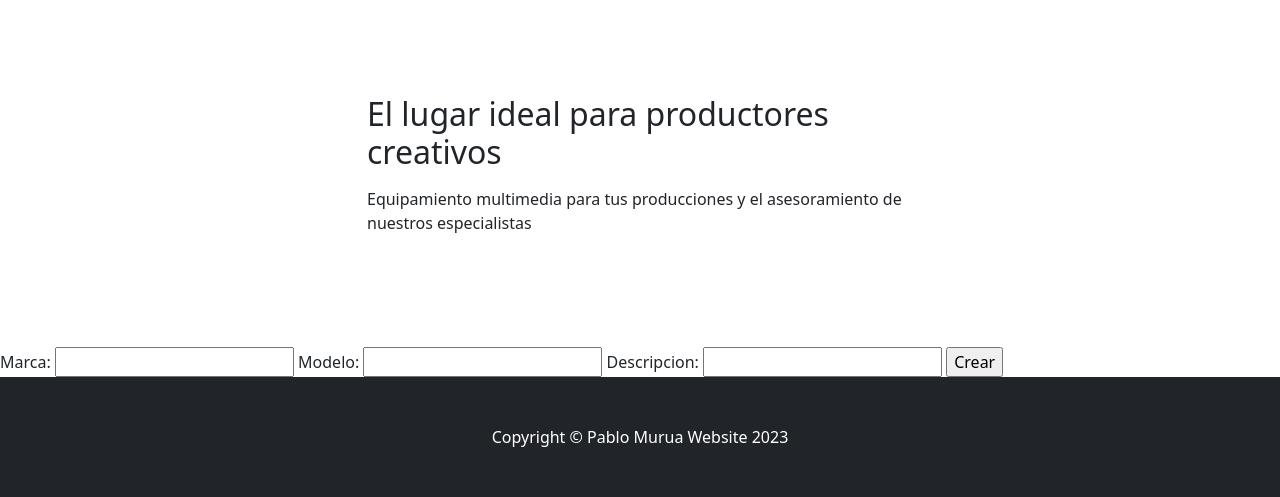
After one commit to muruapablo/3--Pre-Entrega-Murua-Pablo, a Django app: page /tripodes/crear/ in a window 1280 px wide. The commit adds this page. Shown: the part 663-1160 px from the top of the page. Run offline with Django 4.2, Linux system fonts and the light colour scheme; some libraries are stand-ins or nearby versions.

```diff
--- a/inicio/forms.py
+++ b/inicio/forms.py
@@ -14,7 +14,12 @@ class CrearTripodeFormulario(forms.Form):
     modelo = forms.CharField (max_length=30)
     descripcion = forms.CharField(max_length=250)
 
+class BusquedaTripodeFormulario(forms.Form):
+    marca = forms.CharField(max_length=30, required=False)
 class CrearMicrofonoFormulario(forms.Form):
     marca = forms.CharField(max_length=30)
     modelo = forms.CharField (max_length=30)
     descripcion = forms.CharField(max_length=250)
+
+class BusquedaMicrofonoFormulario(forms.Form):
+    marca = forms.CharField(max_length=30, required=False)
--- /dev/null
+++ b/inicio/templates/inicio/crear_tripodes.html
@@ -0,0 +1,40 @@
+{% extends "base.html" %}
+
+{% block title_head %}
+<title> Crear Tripodes </title>
+{% endblock title_head %}
+
+{% block h1_header %}
+Crear Tripode
+{% endblock h1_header %}
+
+{% block main %}
+
+{% comment %} <form action="" method="POST">
+    {% csrf_token %} {% endcomment %}
+
+    {% comment %} <p>
+        Marca:
+        <input type="text" name="marca">
+    </p>
+   <p>
+        Modelo:
+        <input type="text" name="modelo">
+   </p>
+    <p>
+        Descripción:
+        <input type="text" name="descripcion">
+    </p>
+    <p>
+        Año:
+        <input type="number" name="anio">
+    </p>
+
+    <input type="submit" value="Cargar"> {% endcomment %}
+<form action="" method="POST">
+        {% csrf_token %}
+        {{formulario}}
+        <input type="submit" value="Crear">
+ </form>
+
+{% endblock main %}
--- a/inicio/urls.py
+++ b/inicio/urls.py
@@ -1,7 +1,16 @@
 from django.urls import path
-from inicio.views import inicio, camaras, crear_camara
+from inicio.views import inicio,camaras,crear_camara,eliminar_camara,about_me,tripodes,crear_tripode,microfonos,crear_microfono
+
 urlpatterns = [
     path('',inicio, name='inicio'),
     path('camaras/',camaras, name='camaras'),
-    path('camaras/crear/', crear_camara, name='crear_camaras')
+    path('camaras/crear/', crear_camara, name='crear_camaras'),
+    path('eliminar_camara/<int:camara_id>/',eliminar_camara, name='eliminar_camara'),
+
+    # path('camaras/<int:camara_id>/actualizar/', actualizar_camara, name='actualizar_camara'),
+    path('about/', about_me, name='about_me'),
+    path('tripodes/',tripodes, name='tripodes'),
+    path('tripodes/crear/', crear_tripode, name='crear_tripode'),
+    path('microfonos/',microfonos, name='microfonos'),
+    path('microfonos/crear/', crear_microfono, name='crear_microfono'),
 ]
--- a/inicio/views.py
+++ b/inicio/views.py
@@ -1,6 +1,6 @@
 from django.shortcuts import render, redirect
-from inicio.models import Camaras
-from inicio.forms import CrearCamaraFormulario, BusquedaCamaraFormulario
+from inicio.models import Camaras,Tripode, Microfono
+from inicio.forms import CrearCamaraFormulario, BusquedaCamaraFormulario,CrearTripodeFormulario, BusquedaTripodeFormulario, CrearMicrofonoFormulario, BusquedaMicrofonoFormulario
 
 def inicio(request):
 
@@ -8,7 +8,7 @@ def inicio(request):
 
 def camaras(request):
 
-    Listado_de_Camaras = Camaras.objects.all()
+    # Listado_de_Camaras = Camaras.objects.all()
 
     formulario = BusquedaCamaraFormulario(request.GET)
     if formulario.is_valid():
@@ -16,8 +16,8 @@ def camaras(request):
         Listado_de_Camaras = Camaras.objects.filter(marca__icontains=marca_a_buscar)
 
 
-
-    return render(request, 'inicio/camaras.html',{'Listado_de_Camaras': Listado_de_Camaras})
+    formulario = BusquedaCamaraFormulario()
+    return render(request, 'inicio/camaras.html', {'formulario': formulario, 'Listado_de_Camaras': Listado_de_Camaras})
 
 
 def crear_camara(request):
@@ -40,7 +40,7 @@ def crear_camara(request):
             descripcion = info_limpia.get('descripcion')
             anio = info_limpia.get('anio')
 
-            camara = Camaras(marca=marca, modelo=modelo, descripcion=descripcion, anio=anio)
+            camara = Camaras(marca=marca.lower(), modelo=modelo, descripcion=descripcion, anio=anio)
             camara.save()
 
             return redirect('camaras')
@@ -51,3 +51,76 @@ def crear_camara(request):
 
     formulario = CrearCamaraFormulario()
     return render(request, 'inicio/crear_camaras.html', {'formulario':formulario})
+
+    formulario = CrearCamaraFormulario()
+    return render(request, 'inicio/crear_camaras.html', {'formulario': formulario})
+
+def eliminar_camara(request, camara_id):
+    camara_a_eliminar = Camaras.objects.get(id=camara_id)
+    camara_a_eliminar.delete()
+    return redirect('camaras')
+
+
+def about_me(request):
+    return render(request, 'inicio/about_me.html')
+
+
+def tripodes(request):
+    Listado_de_Tripodes = Tripode.objects.all()
+
+    formulario = BusquedaTripodeFormulario(request.GET)
+    if formulario.is_valid():
+        marca_a_buscar = formulario.cleaned_data.get('marca')
+        Listado_de_Tripodes = Tripode.objects.filter(marca__icontains=marca_a_buscar)
+
+    return render(request, 'inicio/tripodes.html', {'Listado_de_Tripodes': Listado_de_Tripodes})
+
+def crear_tripode(request):
+    if request.method == 'POST':
+        formulario = CrearTripodeFormulario(request.POST)
+        if formulario.is_valid():
+            info_limpia = formulario.cleaned_data
+
+            marca = info_limpia.get('marca')
+            modelo = info_limpia.get('modelo')
+            descripcion = info_limpia.get('descripcion')
+
+            tripode = Tripode(marca=marca, modelo=modelo, descripcion=descripcion)
+            tripode.save()
+
+            return redirect('tripodes')
+
+    else:
+        formulario = CrearTripodeFormulario()
+
+    return render(request, 'inicio/crear_tripodes.html', {'formulario': formulario})
+
+def microfonos(request):
+    Listado_de_Microfonos = Microfono.objects.all()
+
+    formulario = BusquedaMicrofonoFormulario(request.GET)
+    if formulario.is_valid():
+        marca_a_buscar = formulario.cleaned_data.get('marca')
+        Listado_de_Microfonos = Microfono.objects.filter(marca__icontains=marca_a_buscar)
+
+    return render(request, 'inicio/microfonos.html', {'Listado_de_Microfonos': Listado_de_Microfonos})
+
+def crear_microfono(request):
+    if request.method == 'POST':
+        formulario = CrearMicrofonoFormulario(request.POST)
+        if formulario.is_valid():
+            info_limpia = formulario.cleaned_data
+
+            marca = info_limpia.get('marca')
+            modelo = info_limpia.get('modelo')
+            descripcion = info_limpia.get('descripcion')
+
+            microfono = Microfono(marca=marca, modelo=modelo, descripcion=descripcion)
+            microfono.save()
+
+            return redirect('microfonos')
+
+    else:
+        formulario = CrearMicrofonoFormulario()
+
+    return render(request, 'inicio/crear_microfono.html', {'formulario': formulario})
--- a/templates/base.html
+++ b/templates/base.html
@@ -20,11 +20,16 @@
         <nav class="navbar navbar-expand-lg navbar-dark bg-dark">
             <div class="container">
                 <a class="navbar-brand" href={% url "inicio" %}>Video Store</a>
+                <a class="navbar-brand" href={% url "about_me" %}>Nosotros</a>
                 <button class="navbar-toggler" type="button" data-bs-toggle="collapse" data-bs-target="#navbarSupportedContent" aria-controls="navbarSupportedContent" aria-expanded="false" aria-label="Toggle navigation"><span class="navbar-toggler-icon"></span></button>
                 <div class="collapse navbar-collapse" id="navbarSupportedContent">
                     <ul class="navbar-nav ms-auto mb-2 mb-lg-0">
                         <li class="nav-item"><a class="nav-link active" aria-current="page" href={% url "camaras" %}>Camaras</a></li>
+                        <li class="nav-item"><a class="nav-link active" aria-current="page" href={% url "tripodes" %}>Tripodes</a></li>
+                        <li class="nav-item"><a class="nav-link active" aria-current="page" href={% url "microfonos" %}>Microfonos</a></li>
                         {% comment %} <li class="nav-item"><a class="nav-link active" aria-current="page" href={% url "crear_camaras" %}>Cargar Camaras</a></li> {% endcomment %}
+                        <li class="nav-item"><a class="nav-link" href= {% url "crear_microfono" %}>Cargar Microfonos</a></li>
+                        <li class="nav-item"><a class="nav-link" href= {% url "crear_tripode" %}>Cargar Tripodes</a></li>
                         <li class="nav-item"><a class="nav-link" href= {% url "crear_camaras" %}>Cargar Camaras</a></li>
                         {% comment %} <li class="nav-item"><a class="nav-link" href="#!">Contact</a></li> {% endcomment %}
                     </ul>
@@ -45,19 +50,24 @@
             </div>
         </header>
         <!-- Content section-->
-        {% comment %} {% block section %}
-        {% block section %} {% endcomment %}
+
+
         <section class="py-5">
+
             <div class="container my-5">
                 <div class="row justify-content-center">
                     <div class="col-lg-6">
+
                         <h2>El lugar ideal para productores creativos</h2>
-                        <p class="lead">Somos una empresa apasionada que entrega asesoria a cineastas, fotógrafos, sonidistas, animadores, desarrolladores y creadores que les interese desarrollar contenido y así  alcanzar sus objetivos</p>
-                        {% comment %} <p class="mb-0">The universe is almost 14 billion years old, and, wow! Life had no problem starting here on Earth! I think it would be inexcusably egocentric of us to suggest that we're alone in the universe.</p> {% endcomment %}
+                         {% block about_me %}
+                            <p class="lead"><p>Equipamiento multimedia para tus producciones y el asesoramiento de nuestros especialistas</p>
+                        {% endblock about_me %}
                     </div>
                 </div>
             </div>
+
         </section>
+
         <main>
             {% block main %}
 
```
Also changed, not shown: inicio/templates/inicio/about_me.html (added, +9 -0 lines), inicio/templates/inicio/camaras.html (+34 -6 lines), inicio/templates/inicio/crear_microfono.html (added, +40 -0 lines), inicio/templates/inicio/microfonos.html (added, +27 -0 lines), inicio/templates/inicio/tripodes.html (added, +27 -0 lines).
